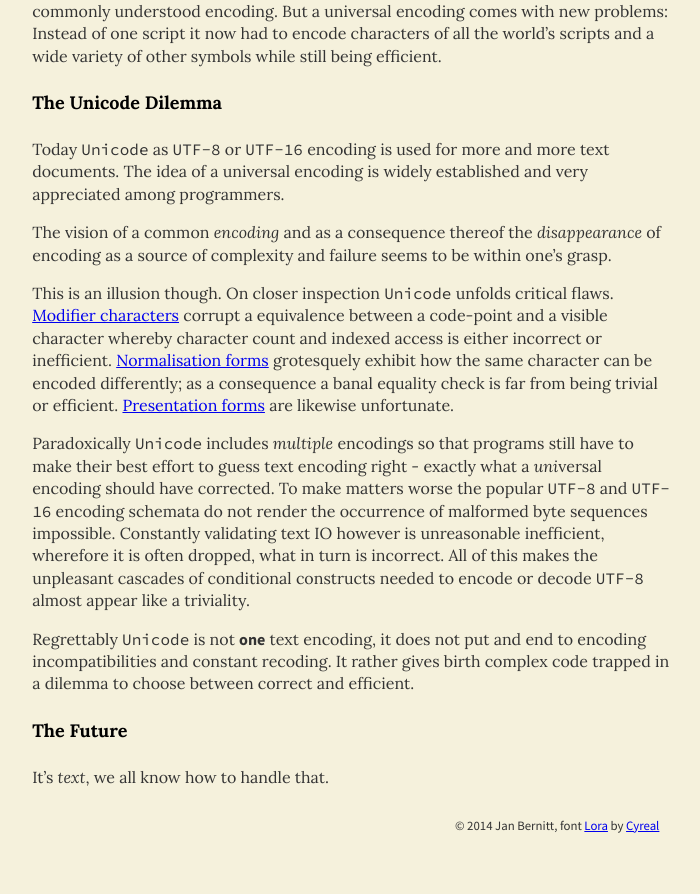
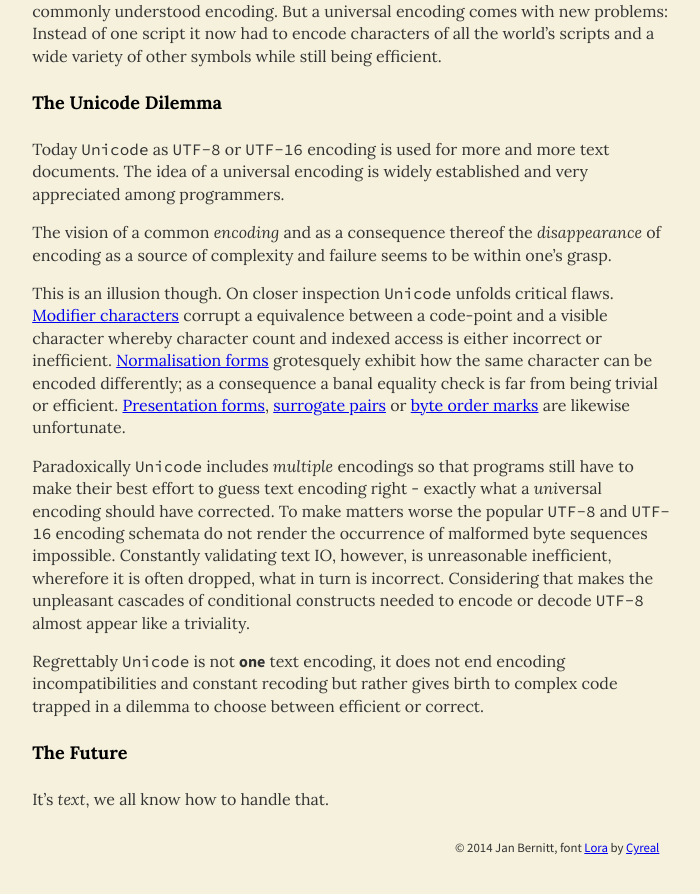
Before and after one commit to NON-Encoding/NON-Encoding.github.io, a Jekyll site: the page built from index.md, in a window 1280 px wide and 900 px high, scrolled down 2435 px. Shown: the top 894 px of the window, without its empty margins (119-819 px from the left). Built offline with Jekyll 4.4.1, drawn with Linux system fonts in a browser that asks for light colours; nearby versions of some CDN libraries.

Commit message:
minor wording corrections

```diff
--- a/index.md
+++ b/index.md
@@ -207,23 +207,24 @@ character count and indexed access is either incorrect or inefficient.
 [Normalisation forms](http://unicode.org/reports/tr15/) grotesquely exhibit
 how the same character can be encoded differently; as a consequence a
 banal equality check is far from being trivial or efficient.
-[Presentation forms](http://www.unicode.org/charts/PDF/UFB00.pdf) are likewise
-unfortunate.
+[Presentation forms](http://www.unicode.org/charts/PDF/UFB00.pdf),
+[surrogate pairs](http://unicodebook.readthedocs.org/en/latest/unicode_encodings.html#utf-16-surrogate-pairs)
+or [byte order marks](http://unicodebook.readthedocs.org/en/latest/unicode_encodings.html#byte-order-marks-bom)
+are likewise unfortunate.
 
 Paradoxically `Unicode` includes *multiple* encodings so that programs still
 have to make their best effort to guess text encoding right -
 exactly what a *uni*versal encoding should have corrected.
 To make matters worse the popular `UTF-8` and `UTF-16` encoding schemata do not
 render the occurrence of malformed byte sequences impossible.
-Constantly validating text IO however is unreasonable inefficient,
+Constantly validating text IO, however, is unreasonable inefficient,
 wherefore it is often dropped, what in turn is incorrect.
-All of this makes the unpleasant cascades of conditional constructs needed to
-encode or decode `UTF-8` almost appear like a triviality.
+Considering that makes the unpleasant cascades of conditional constructs needed
+to encode or decode `UTF-8` almost appear like a triviality.
 
-Regrettably `Unicode` is not **one** text encoding, it does not put and end to
-encoding incompatibilities and constant recoding.
-It rather gives birth complex code trapped in a dilemma to choose between
-correct and efficient.
+Regrettably `Unicode` is not **one** text encoding, it does not end encoding
+incompatibilities and constant recoding but rather gives birth to complex code
+trapped in a dilemma to choose between efficient or correct.
 
 #### The Future
 
```
